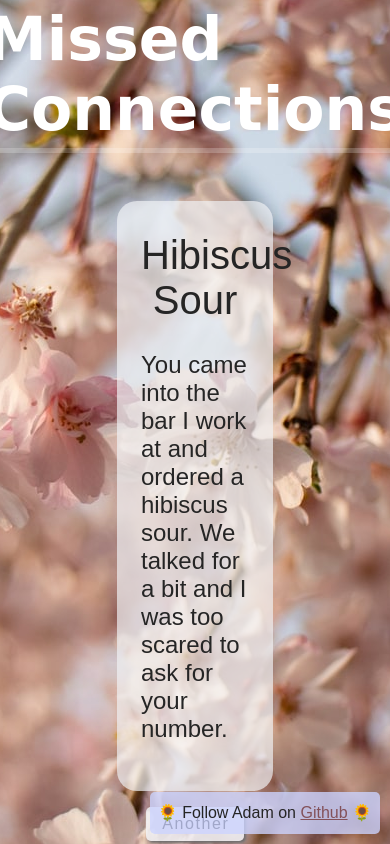
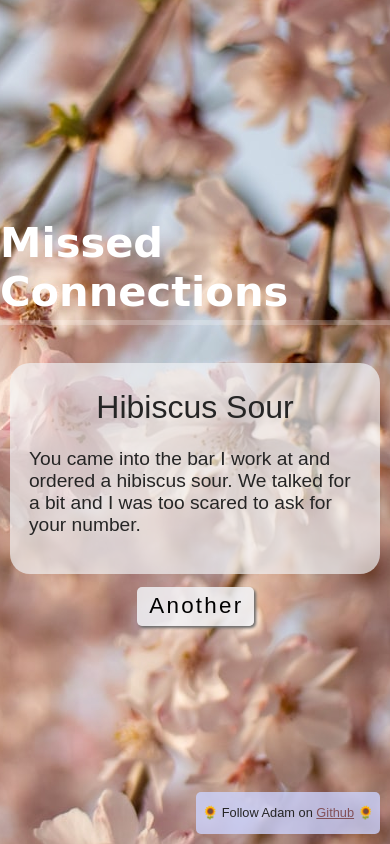
Before and after one commit to AdamDavisDeveloper/missed-connections, a plain HTML site: page index.html in a window 390 px wide. Drawn offline with Linux system fonts and the light colour scheme; a web font is replaced by a local one.

Commit message:
mobile styles done

```diff
--- a/styles/Main.scss
+++ b/styles/Main.scss
@@ -89,3 +89,36 @@ main {
     }
     a { color: rgb(131, 81, 89) }
 }
+
+@media screen and (max-width: 945px) {
+    #Card {
+        width: 70%;
+    }
+}
+
+@media screen and (max-width: 580px) {
+    html {
+        font-size: 80%;
+    }
+    #Card {
+        width: 80%;
+    }
+    #Refresh {
+        width: 60%;
+        font-size: 1.75rem;
+    }
+}
+
+@media screen and (max-width: 467px) {
+    #Card {
+        width: 95%;
+    }
+}
+
+@media screen and (max-width: 407px) {
+    main {
+        > h1 {
+            font-size: 3.25rem;
+        }
+    }
+}
```
Also changed, not shown: styles/Main.css, 1 other file.
